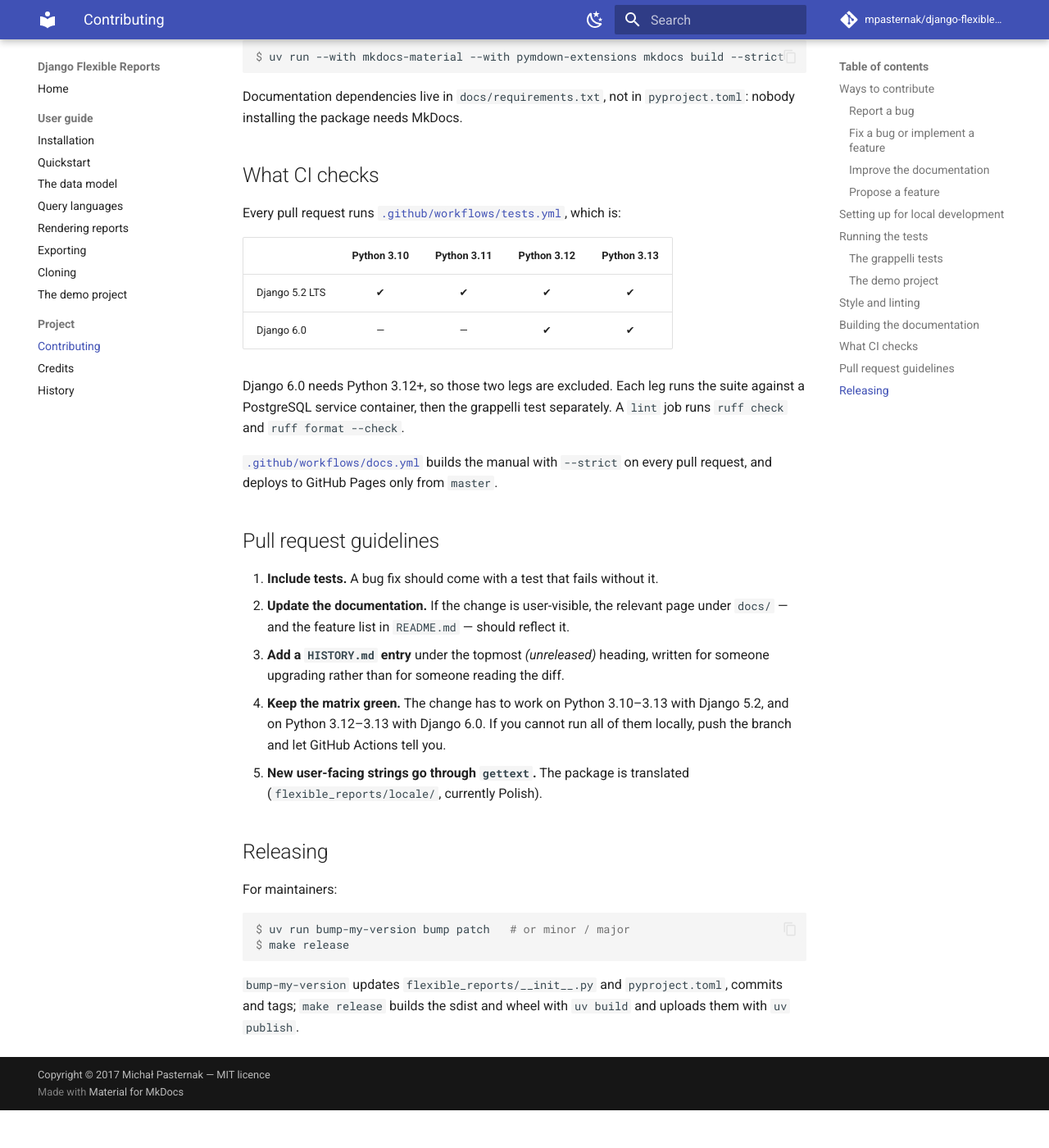
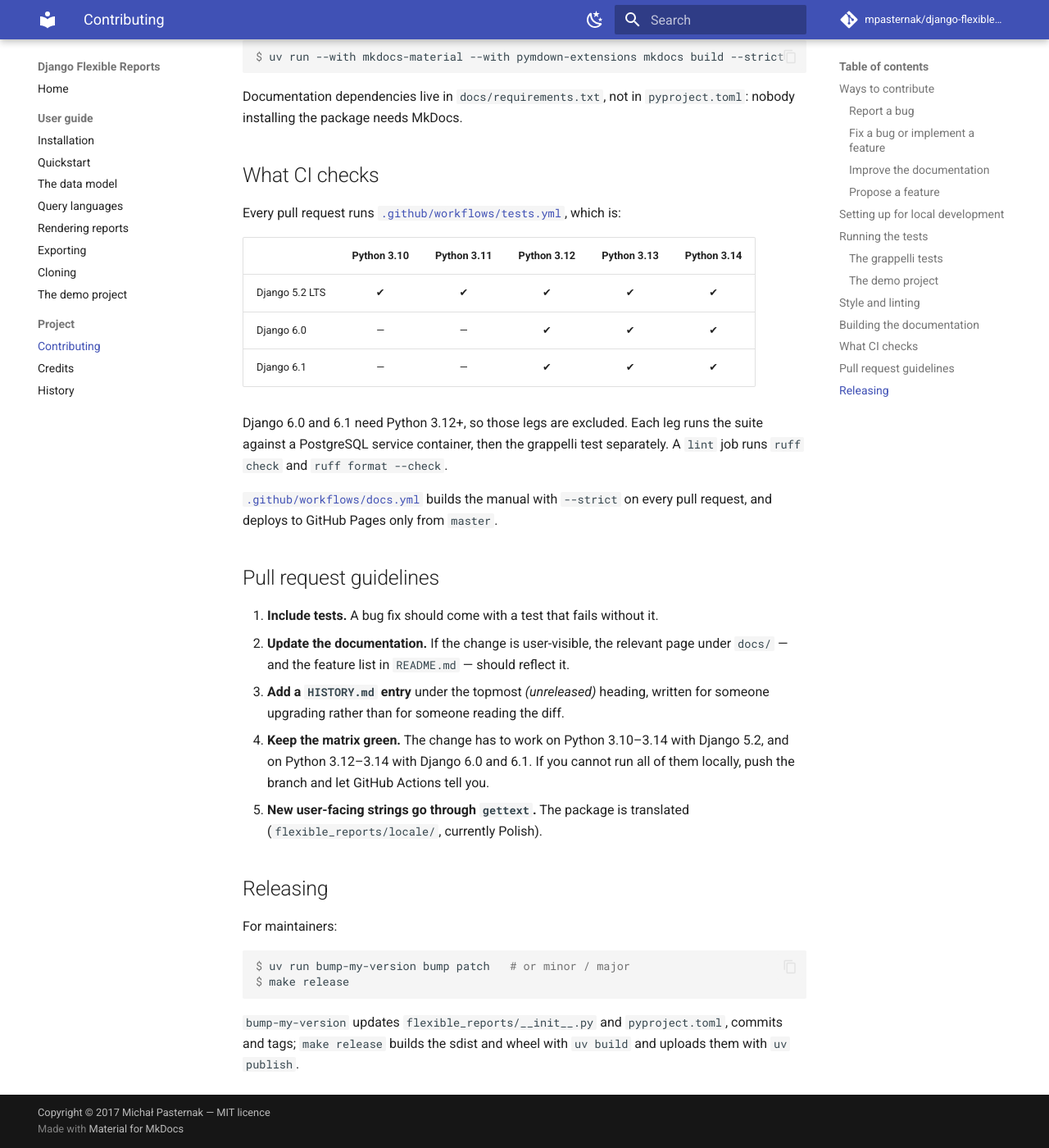
Before and after one commit to mpasternak/django-flexible-reports, an MkDocs documentation site: the page built from docs/contributing.md, in a window 1280 px wide and 1400 px high, scrolled down 3107 px. Shown: the whole window at 82% size. Built offline with MkDocs 1.6.1 and Material for MkDocs 9.7.7, drawn with Linux system fonts in a browser that asks for light colours; comment, search, counter and statistics services are not loaded; before the commit the page ends 4461 px from its top, so only the background shows below that.

Commit message:
feat: add Django 6.1 to the supported version matrix
Django 6.1 joins 5.2 LTS and 6.0 in the CI matrix, on Python 3.12-3.14
(6.1 requires Python 3.12+, so the 3.10 and 3.11 legs are excluded the
same way the 6.0 ones are).

One real incompatibility had to be fixed: Column.clean() resolved the far
end of a dotted attr_name through the related descriptor's
get_queryset(), which in Django 6.1 takes a mandatory `instance` keyword
and therefore cannot be called off the model class. The related model now
comes from the relation metadata instead, which reads the same on 5.2,
6.0 and 6.1.

Co-Authored-By: Claude Opus 5 (1M context) <noreply@anthropic.com>

```diff
--- a/CONTRIBUTING.md
+++ b/CONTRIBUTING.md
@@ -164,12 +164,13 @@ Documentation dependencies live in `docs/requirements.txt`, not in
 Every pull request runs
 [`.github/workflows/tests.yml`](https://github.com/mpasternak/django-flexible-reports/blob/master/.github/workflows/tests.yml), which is:
 
-|                | Python 3.10 | Python 3.11 | Python 3.12 | Python 3.13 |
-|----------------|:-----------:|:-----------:|:-----------:|:-----------:|
-| Django 5.2 LTS |      ✔      |      ✔      |      ✔      |      ✔      |
-| Django 6.0     |      —      |      —      |      ✔      |      ✔      |
+|                | Python 3.10 | Python 3.11 | Python 3.12 | Python 3.13 | Python 3.14 |
+|----------------|:-----------:|:-----------:|:-----------:|:-----------:|:-----------:|
+| Django 5.2 LTS |      ✔      |      ✔      |      ✔      |      ✔      |      ✔      |
+| Django 6.0     |      —      |      —      |      ✔      |      ✔      |      ✔      |
+| Django 6.1     |      —      |      —      |      ✔      |      ✔      |      ✔      |
 
-Django 6.0 needs Python 3.12+, so those two legs are excluded. Each leg runs
+Django 6.0 and 6.1 need Python 3.12+, so those legs are excluded. Each leg runs
 the suite against a PostgreSQL service container, then the grappelli test
 separately. A `lint` job runs `ruff check` and `ruff format --check`.
 
@@ -185,9 +186,9 @@ with `--strict` on every pull request, and deploys to GitHub Pages only from
     it.
 3.  **Add a `HISTORY.md` entry** under the topmost *(unreleased)* heading,
     written for someone upgrading rather than for someone reading the diff.
-4.  **Keep the matrix green.** The change has to work on Python 3.10–3.13 with
-    Django 5.2, and on Python 3.12–3.13 with Django 6.0. If you cannot run all
-    of them locally, push the branch and let GitHub Actions tell you.
+4.  **Keep the matrix green.** The change has to work on Python 3.10–3.14 with
+    Django 5.2, and on Python 3.12–3.14 with Django 6.0 and 6.1. If you cannot
+    run all of them locally, push the branch and let GitHub Actions tell you.
 5.  **New user-facing strings go through `gettext`.** The package is
     translated (`flexible_reports/locale/`, currently Polish).
 
--- a/pyproject.toml
+++ b/pyproject.toml
@@ -24,6 +24,7 @@ classifiers = [
     "Framework :: Django",
     "Framework :: Django :: 5.2",
     "Framework :: Django :: 6.0",
+    "Framework :: Django :: 6.1",
     "Intended Audience :: Developers",
     "Natural Language :: English",
     "Programming Language :: Python :: 3.10",
```
Also changed, not shown: HISTORY.md (+13 -0 lines), README.md (+2 -1 lines), docs/installation.md (+2 -2 lines), 2 other files.
